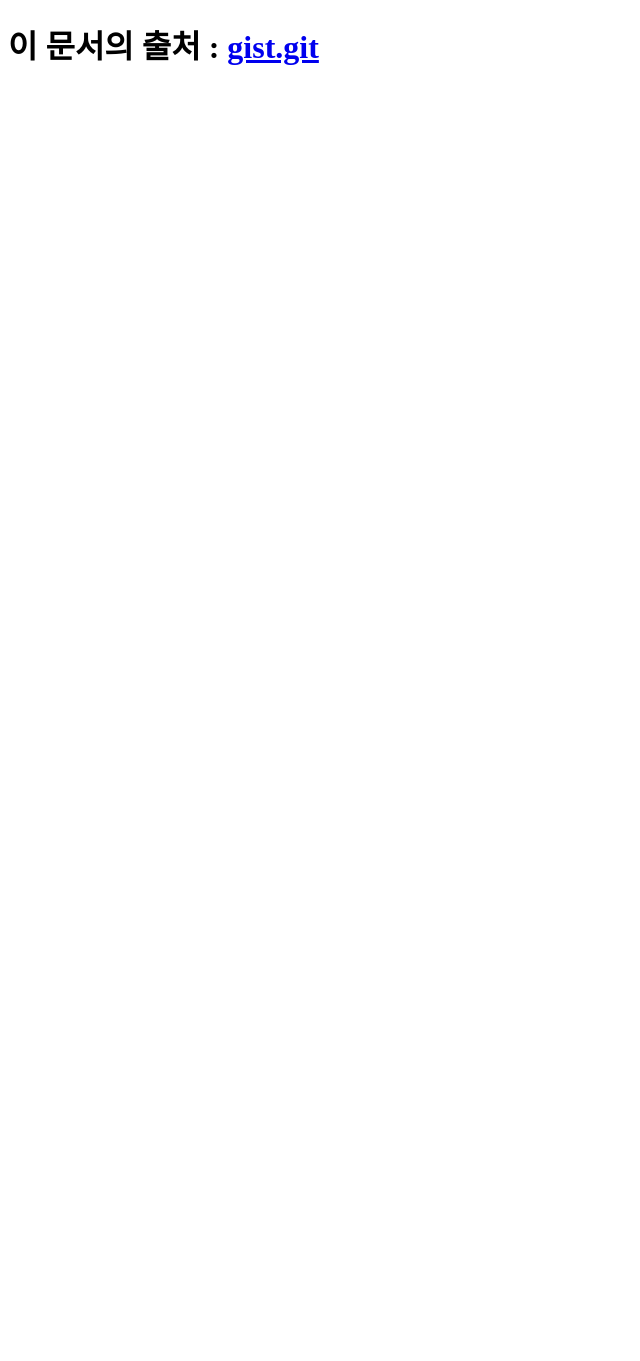
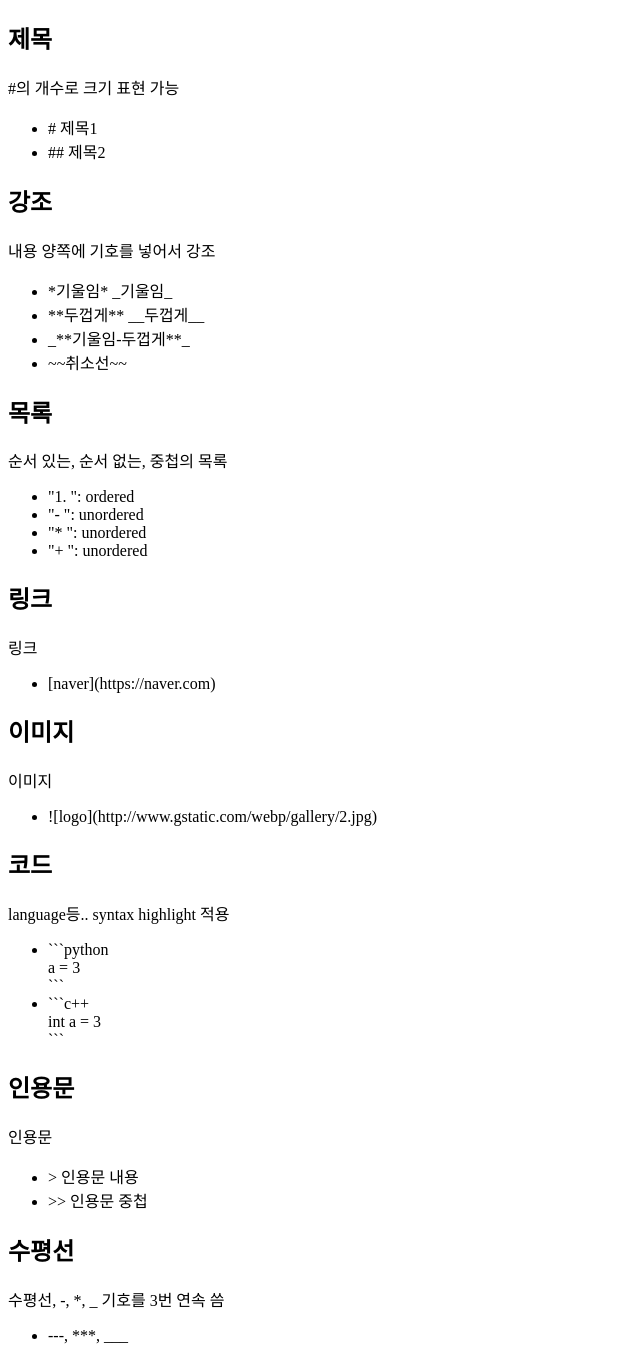
Before and after one commit to gghotted/django-piscine, a Django app: page /ex00/ in a window 1280 px wide. Shown: the whole page, without its empty margins (0-640 px from the left). Before the commit the page ends 65 px from the top, so only its background shows below. Run offline with Django 3.2, Linux system fonts and the light colour scheme.

Commit message:
Update content

````diff
--- a/day04/ex00/d04/ex00/templates/ex00/index.html
+++ b/day04/ex00/d04/ex00/templates/ex00/index.html
@@ -4,7 +4,77 @@
         <title>Ex00: Markdown Cheatsheet.</title>
     </head>
     <body>
-        <h1>이 문서의 출처 : <a href="https://gist.github.com/ihoneymon/652be052a0727ad59601#file-how-to-write-by-markdown-md">gist.git</a></h1>
-        <script src="https://gist.github.com/ihoneymon/652be052a0727ad59601.js"></script>
+        <h2>제목</h2>
+        <p>
+            #의 개수로 크기 표현 가능
+        </p>
+        <ul>
+            <li># 제목1</li>
+            <li>## 제목2</li>
+        </ul>
+
+        <h2>강조</h2>
+        <p>
+            내용 양쪽에 기호를 넣어서 강조
+        </p>
+        <ul>
+            <li>*기울임* _기울임_</li>
+            <li>**두껍게** __두껍게__</li>
+            <li>_**기울임-두껍게**_</li>
+            <li>~~취소선~~</li>
+        </ul>
+
+        <h2>목록</h2>
+        <p>
+            순서 있는, 순서 없는, 중첩의 목록
+        </p>
+        <ul>
+            <li>"1. ": ordered</li>
+            <li>"- ": unordered</li>
+            <li>"* ": unordered</li>
+            <li>"+ ": unordered</li>
+        </ul>
+
+        <h2>링크</h2>
+        <p>
+            링크
+        </p>
+        <ul>
+            <li>[naver](https://naver.com)</li>
+        </ul>
+
+        <h2>이미지</h2>
+        <p>
+            이미지
+        </p>
+        <ul>
+            <li>![logo](http://www.gstatic.com/webp/gallery/2.jpg)</li>
+        </ul>
+
+        <h2>코드</h2>
+        <p>
+            language등.. syntax highlight 적용
+        </p>
+        <ul>
+            <li>```python<br>a = 3<br>```</li>
+            <li>```c++<br>int a = 3<br>```</li>
+        </ul>
+
+        <h2>인용문</h2>
+        <p>
+            인용문
+        </p>
+        <ul>
+            <li>> 인용문 내용</li>
+            <li>>> 인용문 중첩</li>
+        </ul>
+
+        <h2>수평선</h2>
+        <p>
+            수평선, -, *, _ 기호를 3번 연속 씀
+        </p>
+        <ul>
+            <li>---, ***, ___</li>
+        </ul>
     </body>
 </html>
````
